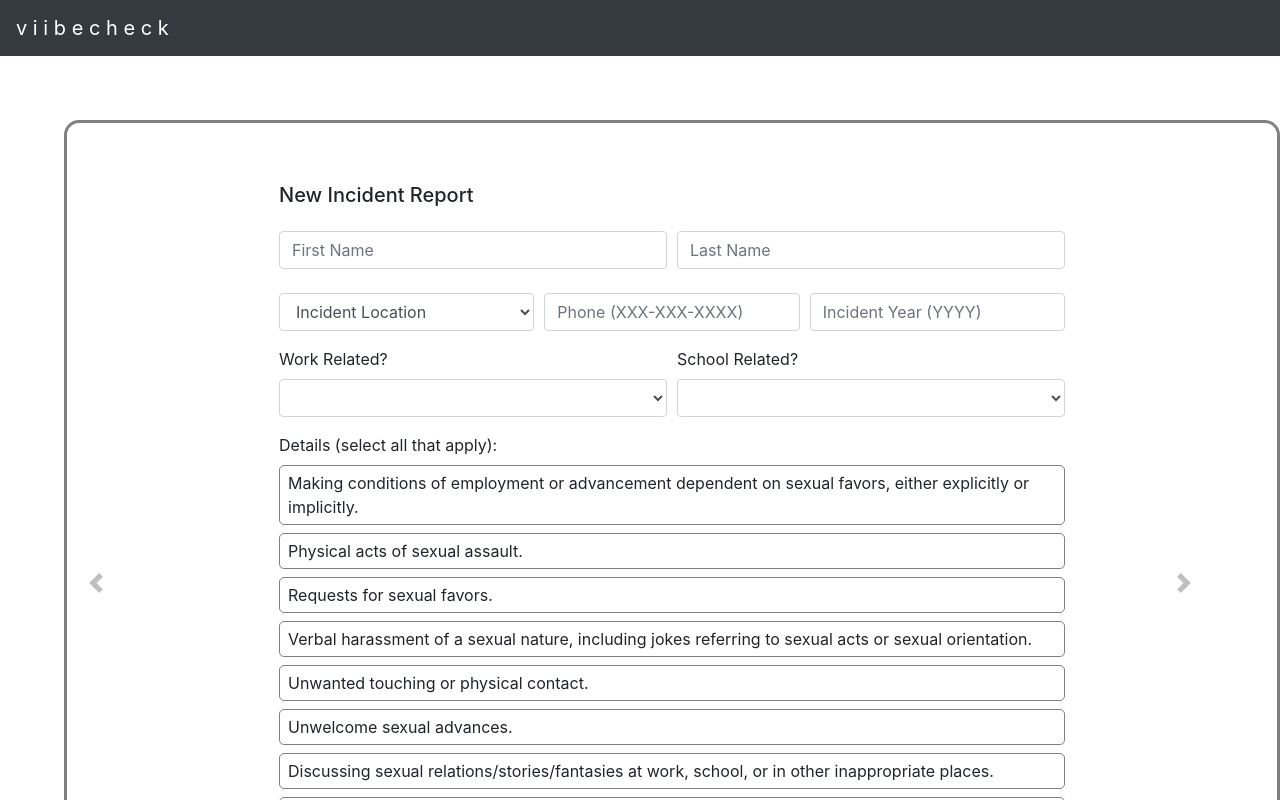
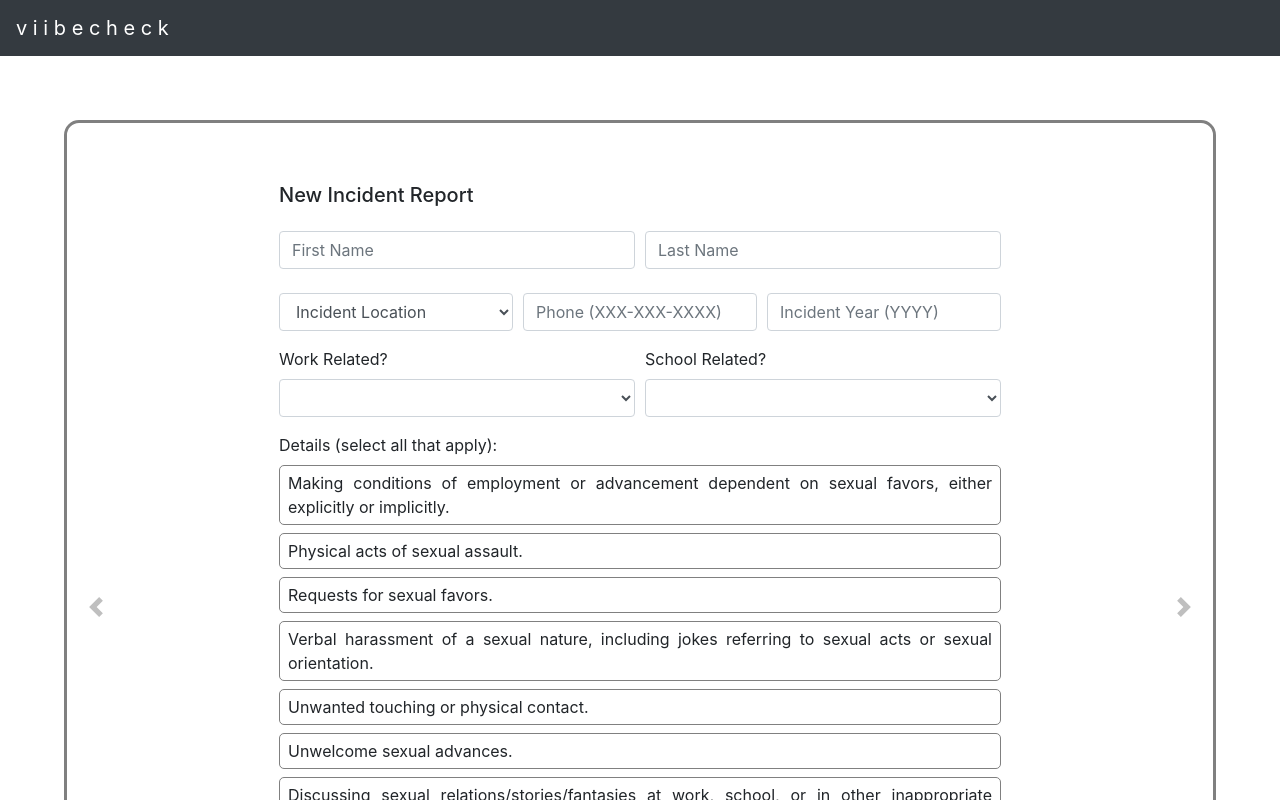
Before and after one commit to jtng3/fullstack-final-project-f20-viibecheck, a React (Create React App) app in the folder react-site/vibecheck/: page / in a window 1280 px wide. Both pictures are taken after a click on the item 640 px from the left and 764 px from the top of the page. Shown: the top 800 px of the page. Built offline with nearby package versions, Linux system fonts and the light colour scheme.

Commit message:
fixed another class->className error, made card text justify, modified card padding and width

```diff
--- a/react-site/vibecheck/src/components/Card.css
+++ b/react-site/vibecheck/src/components/Card.css
@@ -17,7 +17,7 @@
 .card{
     border-radius: 15px;
     height: auto;
-    width: 95vw;
+    width: 90vw;
 /*     margin-top: 3vh;
     margin-left: 3vw;
     margin-right: 3vw; */
@@ -28,6 +28,7 @@
     padding-left: 15vw;
     padding-right: 15vw;
     border: solid grey;
+    text-align: justify;
 }
 
 /* For Mobile */
--- a/react-site/vibecheck/src/components/Search.js
+++ b/react-site/vibecheck/src/components/Search.js
@@ -13,7 +13,7 @@ function Search() {
   //handle search results
   const [resFetchLoading, setResFetchLoading] = useState(false);
   const [resFetchError, setResFetchError] = useState(null);
-  const [searchResults, setSearchResults] = useState("");
+  const [searchResults, setSearchResults] = useState(undefined);
 
   const testData = [
     {
@@ -82,7 +82,7 @@ function Search() {
 
     if (resFetchLoading) {
       content = <div label="Loading...">LOADING...</div>;
-    } else if (!resFetchLoading && !resFetchError) {
+    } else if (!resFetchLoading && !resFetchError && searchResults !== undefined) {
       content = <div>{riskDisplay()}</div>;
     } else if (!resFetchLoading && resFetchError) {
       content = <div>Search Failed.</div>;
--- a/react-site/vibecheck/src/components/form-components/Details.jsx
+++ b/react-site/vibecheck/src/components/form-components/Details.jsx
@@ -22,12 +22,12 @@ function Details(props) {
           </label> */}
           <input
             type="checkbox"
-            class="chk-btn"
+            className="chk-btn"
             id={detailType.id}
             name={detailType.id}
             onChange={props.updateDetails}
           />
-          <label class="w-100" for={detailType.id}>{detailType.content}</label>
+          <label className="w-100" for={detailType.id}>{detailType.content}</label>
         </div>
       ))}
     </Form.Group>
```
